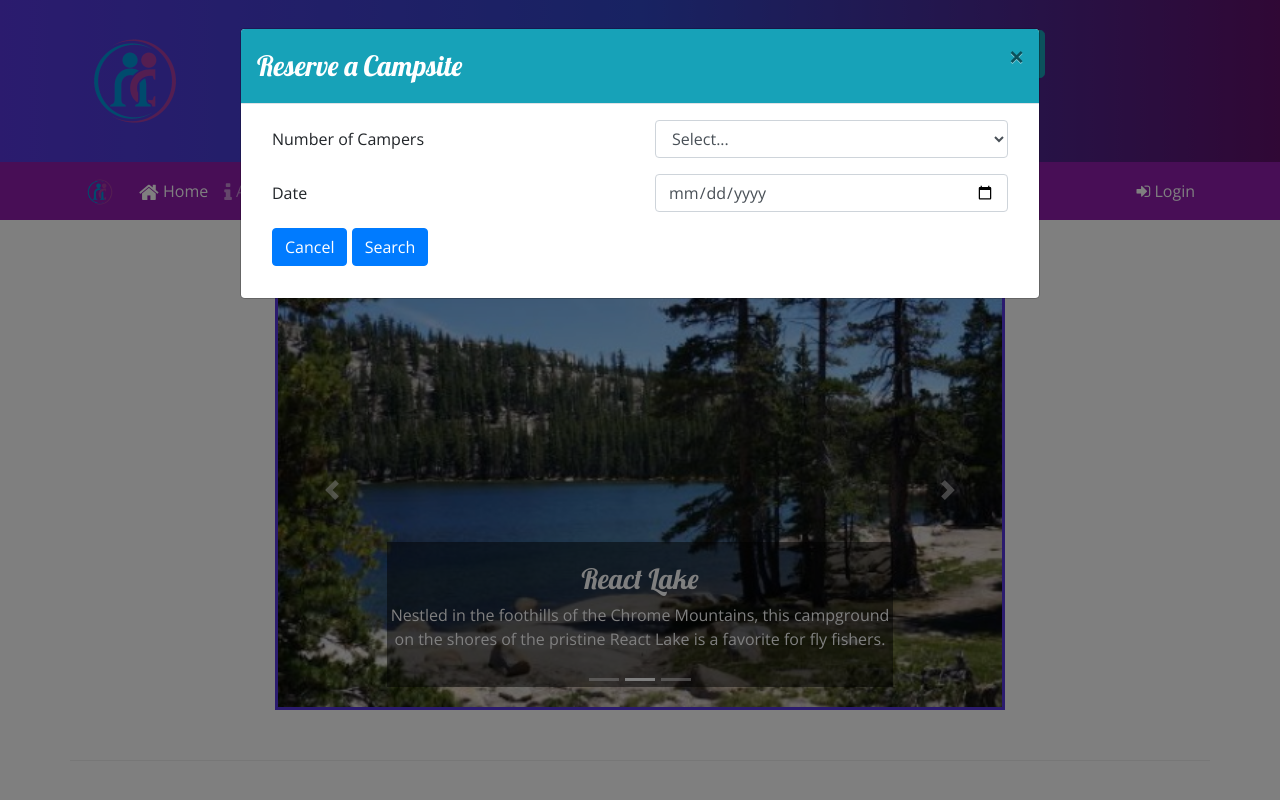
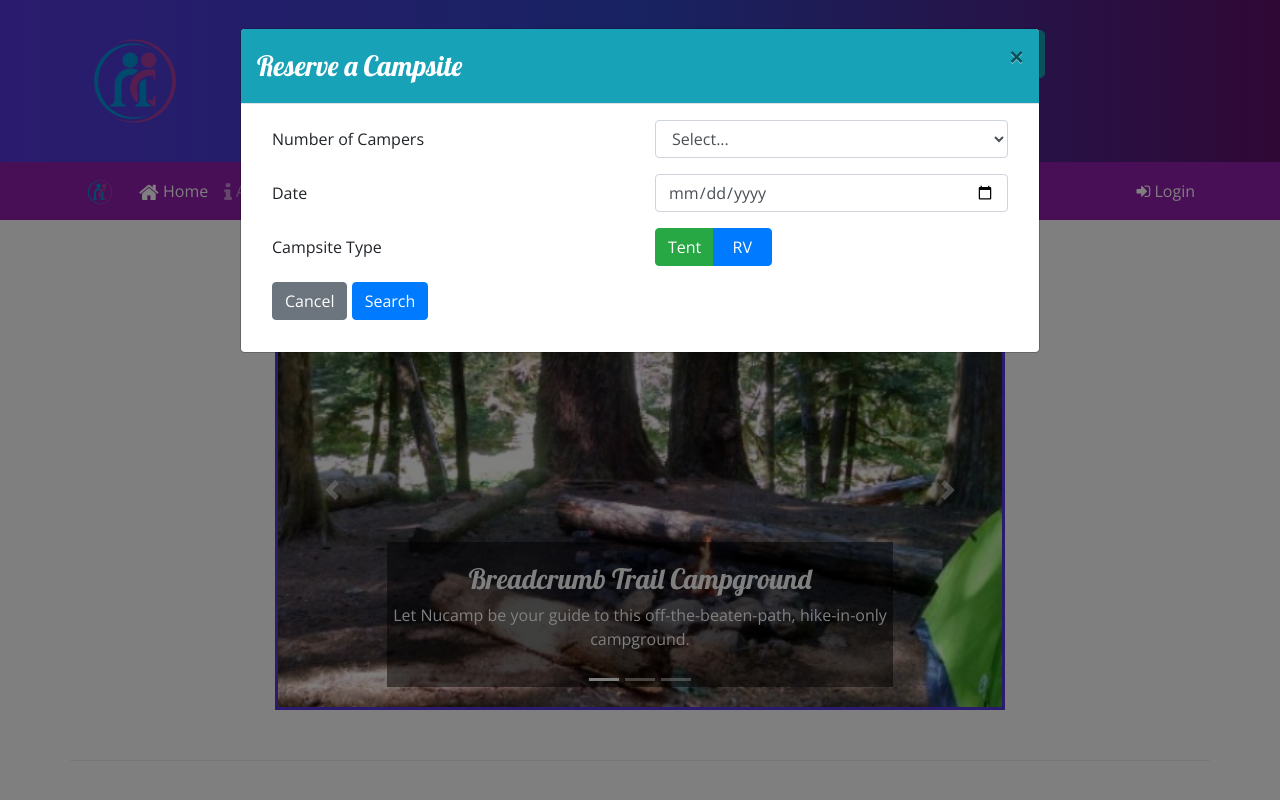
Before and after one commit to twsims/NumcampProject, a website: page index.html in a window 1280 px wide. Both pictures are taken after a click on the button "Reserve Campsite". Shown: the top 800 px of the page. Drawn offline with nearby package versions, Linux system fonts and the light colour scheme.

Commit message:
reserveModal2

```diff
--- a/index.html
+++ b/index.html
@@ -69,8 +69,15 @@
                                 </div>
                             </div>
                             <div class="row form-group">
+                                <label for="campSiteType" class="col-sm-6 mx-auto col-form-label">Campsite Type</label>
+                                <div class="col-sm-6 mx-auto btn-group" data-toggle="buttons" role="campSiteType">
+                                    <input class="col-2 btn btn-success" type="button" id="siteTent" value="Tent">
+                                    <input class="col-2 btn btn-primary" type="button" id="siteRV" value="RV">
+                                </div>
+                            </div>
+                            <div class="row form-group">
                                 <div class="col">
-                                <button class="btn btn-primary" type="cancel" data-dismiss="modal">Cancel</button>
+                                    <button class="btn btn-secondary" type="cancel" data-dismiss="modal">Cancel</button>
                                     <button class="btn btn-primary" type="submit">Search</button>
                                 </div>
                             </div>
@@ -80,6 +87,7 @@
             </div>
         </div>
     </div>
+
     <nav class="navbar navbar-expand-sm navbar-dark sticky-top">
         <div class="container">
             <a class="navbar-brand" href="index.html"><img src="img/logo.png" height="30" width="30" /></a>
```
Lines whose indentation alone changed are shown as unchanged.
